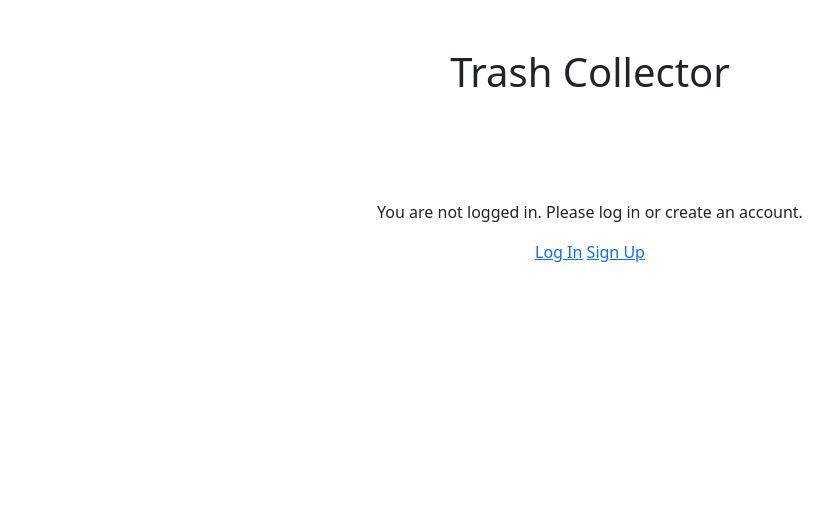
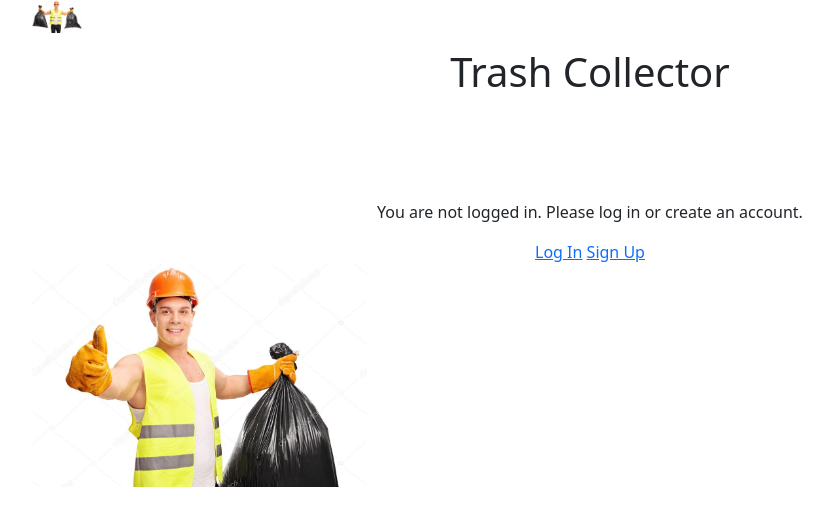
Before and after one commit to joeylking/TrashCollector, a Django app: page / in a window 1280 px wide. Shown: the top 526 px of the page, without its empty margins (50-883 px from the left). Run offline with Django 3.2, Linux system fonts and the light colour scheme.

Commit message:
Added a couple photos in base.

```diff
--- a/trash_collector/templates/base.html
+++ b/trash_collector/templates/base.html
@@ -20,7 +20,11 @@
     <main>
       <div class="container">
         <div class="row">
-          <div class="col-2"></div>
+          <div class="col-2">
+            <div class="Stock Image">
+              <img src = "/Trash_Collector_Photos/Man_Flexes_With_Garbage.jpg" style="width: 30%;">
+            </div>
+          </div>
           <div class="col-8" align="center">
             <br />
             <br />
@@ -28,6 +32,9 @@
             {% block content %}{% endblock %}
           </div>
           <div class="col-2"></div>
+            <div class="Stock Image">
+              <img src = "/Trash_Collector_Photos/Thumbs_Up.jpg" style="width: 30%;">
+            </div>
         </div>
       </div>
     </main>
```
